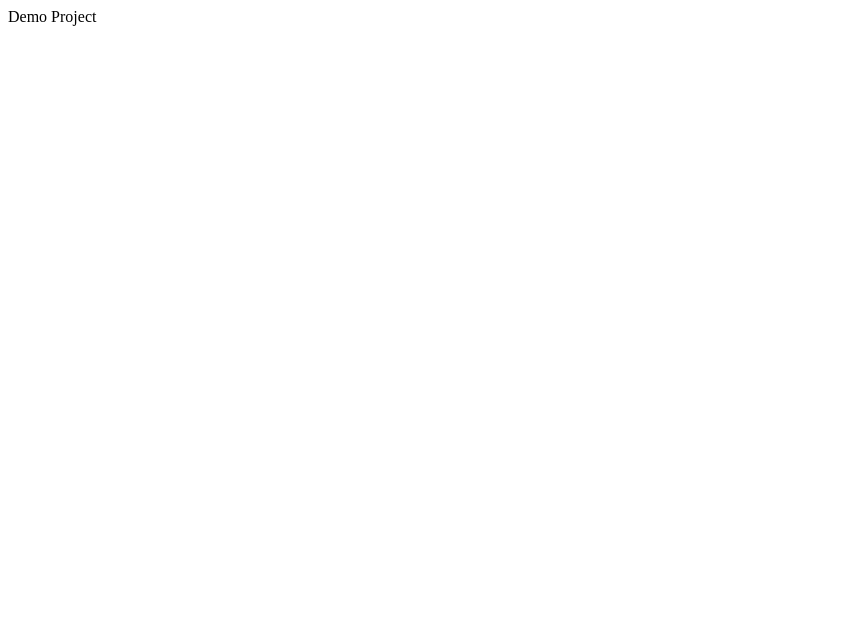
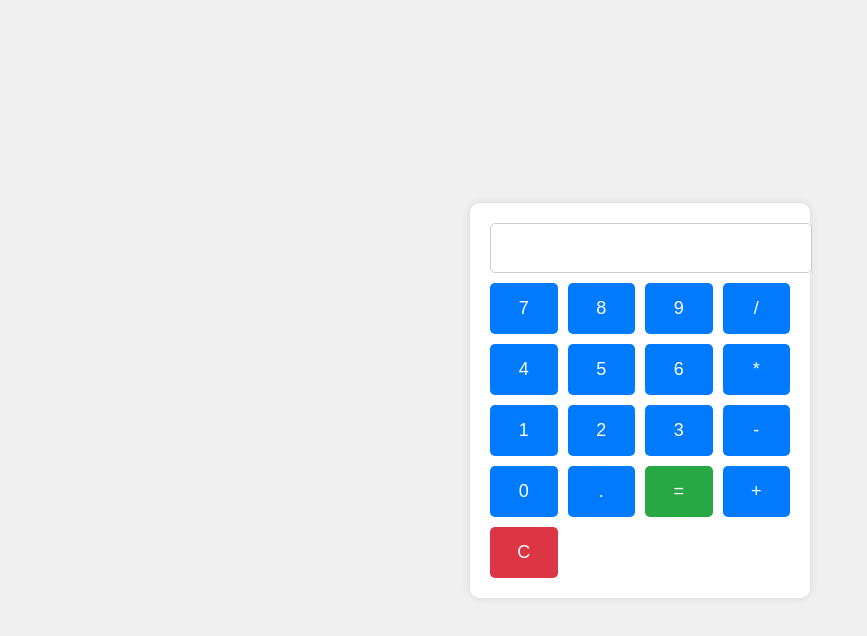
Before and after one commit to Kvas17/KvasProject, a plain HTML site: page index.html in a window 1280 px wide. Shown: the whole page, without its empty margins (0-867 px from the left). Drawn offline with Linux system fonts and the light colour scheme.

Commit message:
Added Calculator

```diff
--- a/index.html
+++ b/index.html
@@ -1,12 +1,99 @@
 <!DOCTYPE html>
-<html lang="en">
-    <head>
-        <meta charset="UTF-8">
-        <meta name="viewport" content="width=device=width, initial-scale=1.0">
-        <meta http-equiv="X-UA-Compatible" content="ie=edge">
-        <title>Document</title>
-    </head>
+<html lang="ru">
+<head>
+    <meta charset="UTF-8">
+    <meta name="viewport" content="width=device-width, initial-scale=1.0">
+    <title>Ультрагигакалькулятор</title>
+    <style>
+        body {
+            font-family: Arial, sans-serif;
+            display: flex;
+            justify-content: center;
+            align-items: center;
+            height: 100vh;
+            background-color: #f0f0f0;
+            margin: 0;
+        }
+        .calculator {
+            background: #fff;
+            padding: 20px;
+            border-radius: 10px;
+            box-shadow: 0 0 10px rgba(0, 0, 0, 0.1);
+            width: 300px;
+        }
+        .calculator input {
+            width: 100%;
+            padding: 10px;
+            font-size: 24px;
+            text-align: right;
+            margin-bottom: 10px;
+            border: 1px solid #ccc;
+            border-radius: 5px;
+        }
+        .buttons {
+            display: grid;
+            grid-template-columns: repeat(4, 1fr);
+            gap: 10px;
+        }
+        button {
+            padding: 15px;
+            font-size: 18px;
+            border: none;
+            border-radius: 5px;
+            cursor: pointer;
+            background: #007bff;
+            color: white;
+        }
+        button:hover {
+            background: #0056b3;
+        }
+        .equals {
+            background: #28a745;
+        }
+        .clear {
+            background: #dc3545;
+        }
+    </style>
+</head>
 <body>
-    Demo Project
+    <div class="calculator">
+        <input type="text" id="display" readonly>
+        <div class="buttons">
+            <button onclick="appendToDisplay('7')">7</button>
+            <button onclick="appendToDisplay('8')">8</button>
+            <button onclick="appendToDisplay('9')">9</button>
+            <button onclick="appendToDisplay('/')">/</button>
+            <button onclick="appendToDisplay('4')">4</button>
+            <button onclick="appendToDisplay('5')">5</button>
+            <button onclick="appendToDisplay('6')">6</button>
+            <button onclick="appendToDisplay('*')">*</button>
+            <button onclick="appendToDisplay('1')">1</button>
+            <button onclick="appendToDisplay('2')">2</button>
+            <button onclick="appendToDisplay('3')">3</button>
+            <button onclick="appendToDisplay('-')">-</button>
+            <button onclick="appendToDisplay('0')">0</button>
+            <button onclick="appendToDisplay('.')">.</button>
+            <button class="equals" onclick="calculate()">=</button>
+            <button onclick="appendToDisplay('+')">+</button>
+            <button class="clear" onclick="clearDisplay()">C</button>
+        </div>
+    </div>
+
+    <script>
+        function appendToDisplay(value) {
+            document.getElementById('display').value += value;
+        }
+        function clearDisplay() {
+            document.getElementById('display').value = '';
+        }
+        function calculate() {
+            try {
+                const result = eval(document.getElementById('display').value);
+                document.getElementById('display').value = result;
+            } catch (error) {
+                document.getElementById('display').value = 'Ошибка';
+            }
+        }
+    </script>
 </body>
 </html>
```
Also changed, not shown: about.html (+13 -0 lines).
